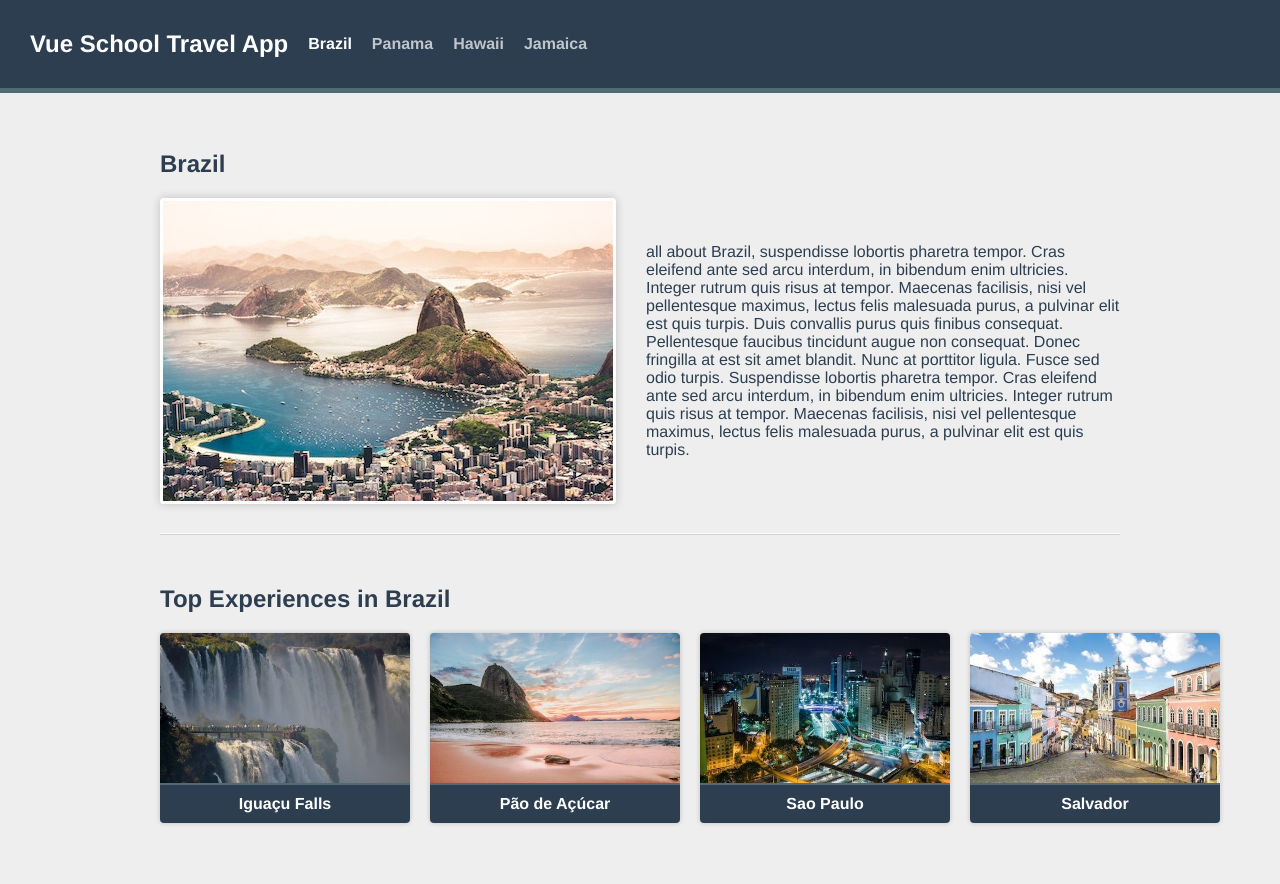
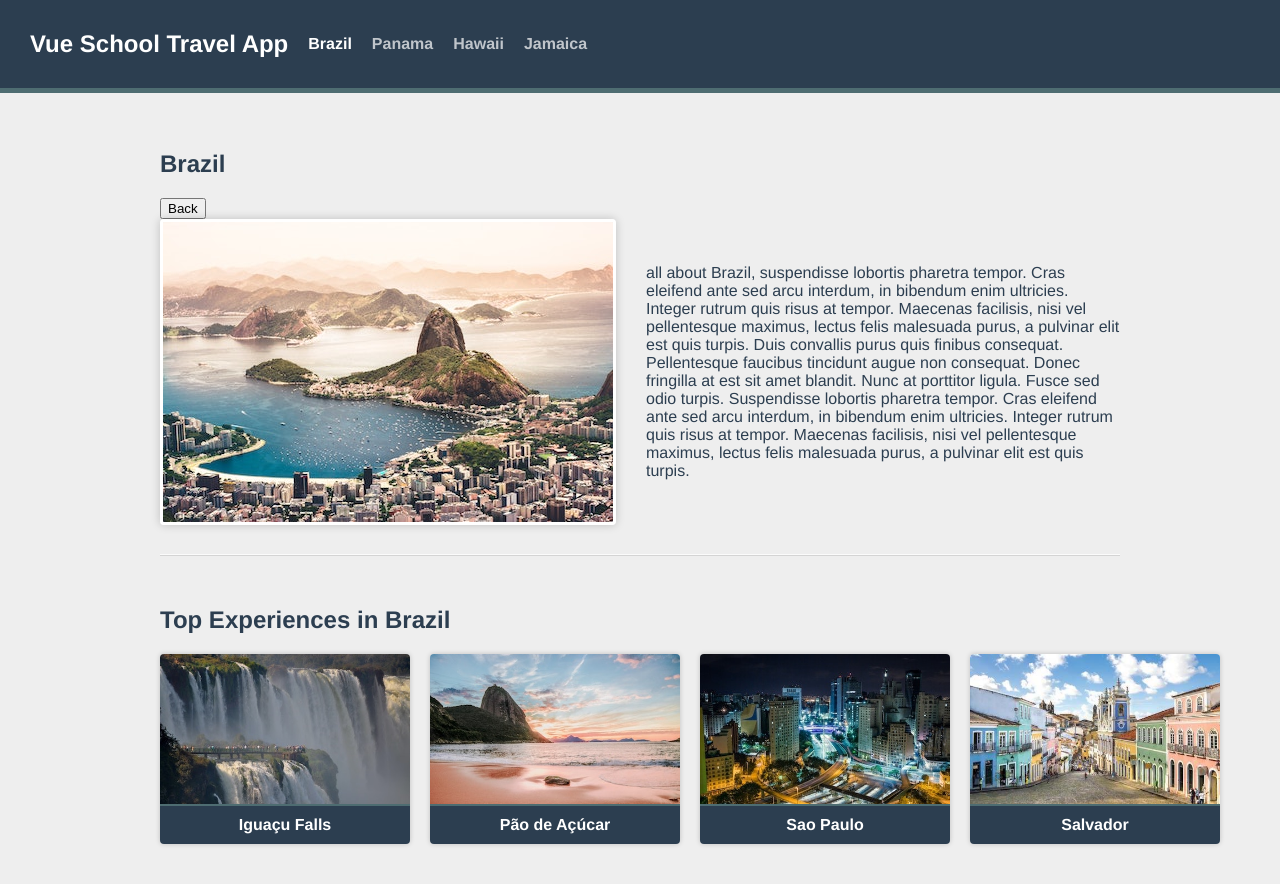
Before and after one commit to cellbesmanos/vue-router-fundamentals, a Vue app: page /destination/1/brazil in a window 1280 px wide. Shown: the top 884 px of the page. Built offline with nearby package versions, Linux system fonts and the light colour scheme.

Commit message:
Feat: Add BackButton component

```diff
--- /dev/null
+++ b/src/components/BackButton.vue
@@ -0,0 +1,11 @@
+<template>
+  <span>
+    <button @click="router.back()">Back</button>
+  </span>
+</template>
+
+<script setup>
+import { useRouter } from "vue-router";
+
+const router = useRouter();
+</script>
--- a/src/views/DestinationShow.vue
+++ b/src/views/DestinationShow.vue
@@ -1,6 +1,8 @@
 <template>
   <article class="destination">
     <h1>{{ destination.name }}</h1>
+
+    <BackButton />
 
     <div class="destination-details">
       <img :src="`/images/${destination.image}`" :alt="destination.name" />
@@ -32,6 +34,7 @@
 import { computed } from "vue";
 import sourceData from "@/data.json";
 import ExperiencesCard from "../components/ExperiencesCard.vue";
+import BackButton from "../components/BackButton.vue";
 
 const props = defineProps({
   id: {
```
